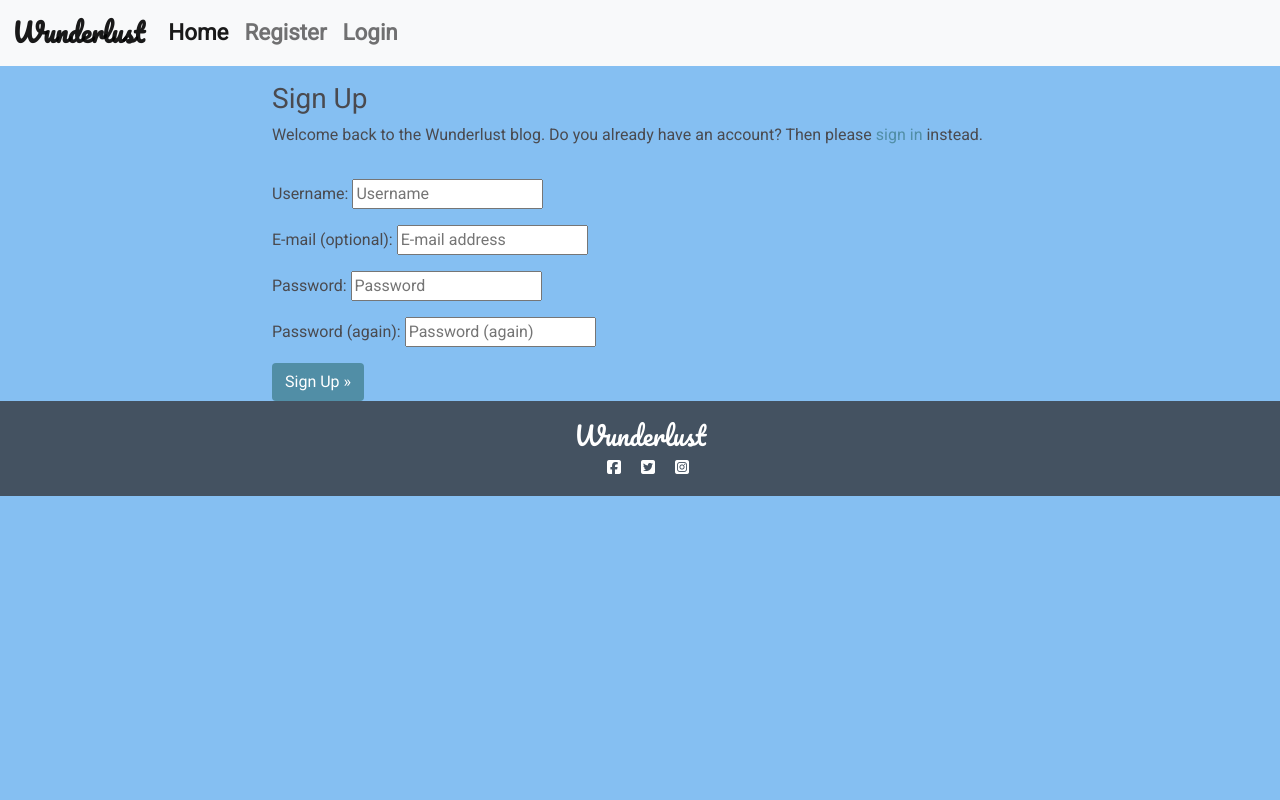
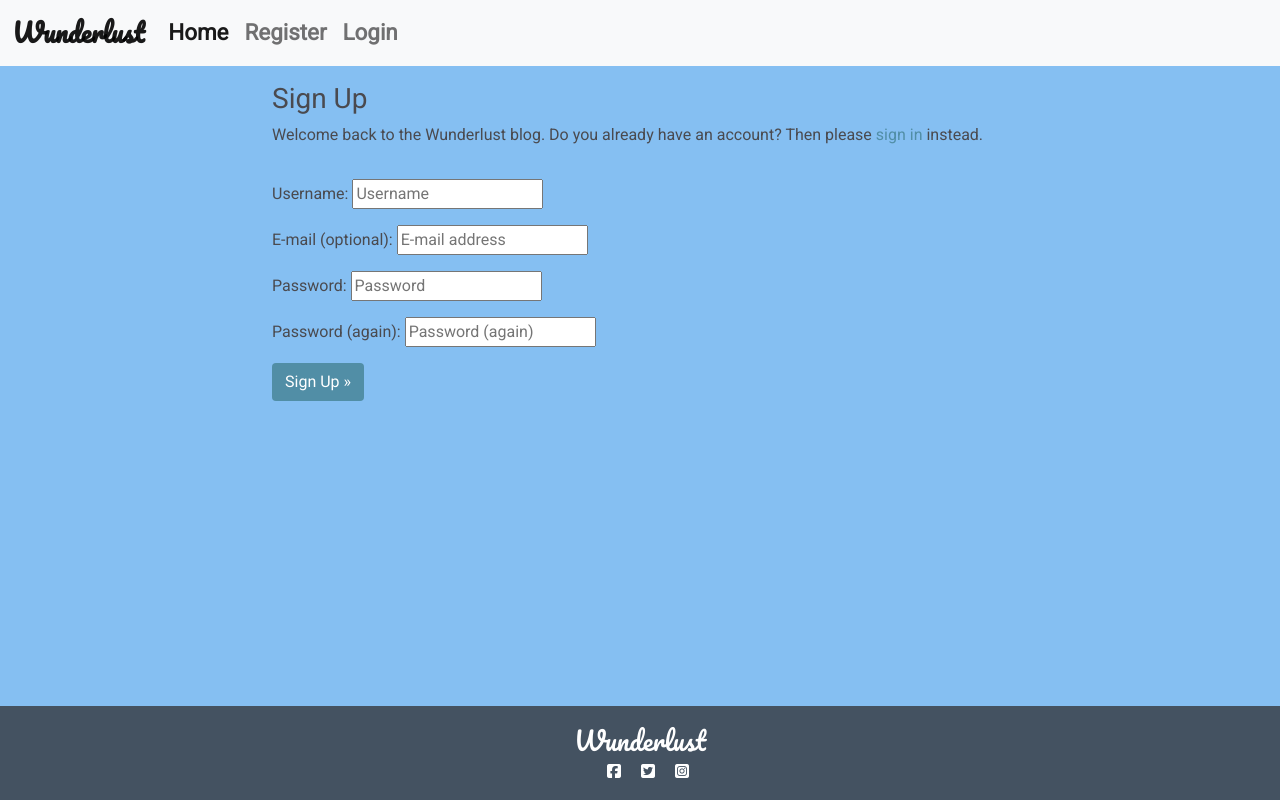
Before and after one commit to Lucy-Glanville-Brown/travel-blog, a Django app: page /accounts/signup/ in a window 1280 px wide. Run offline with Django 4.2, Linux system fonts and the light colour scheme; some libraries are stand-ins or nearby versions.

Commit message:
Fix - changed body class from h-100 to min-vh-100 in base.html to correct footer positioning

```diff
--- a/templates/base.html
+++ b/templates/base.html
@@ -29,7 +29,7 @@
   <title>Wunderlust Travel Blog</title>
 </head>
 
-<body class="d-flex flex-column h-100 main-bg">
+<body class="d-flex flex-column min-vh-100 main-bg">
   <!-- Navigation -->
   <nav class="navbar navbar-expand-lg navbar-light bg-light">
     <div class="container-fluid">
```
